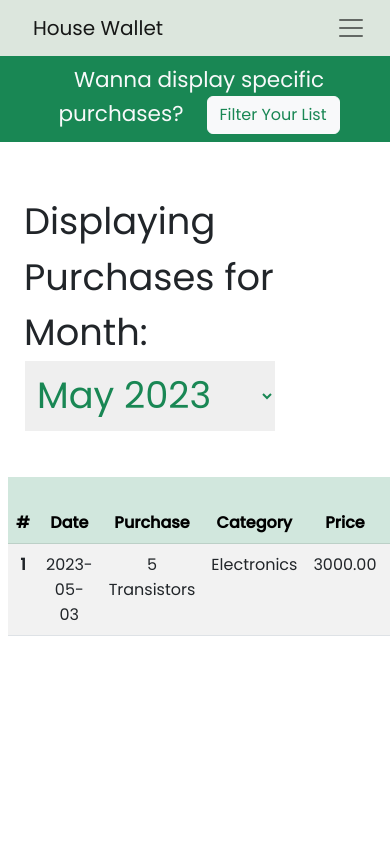
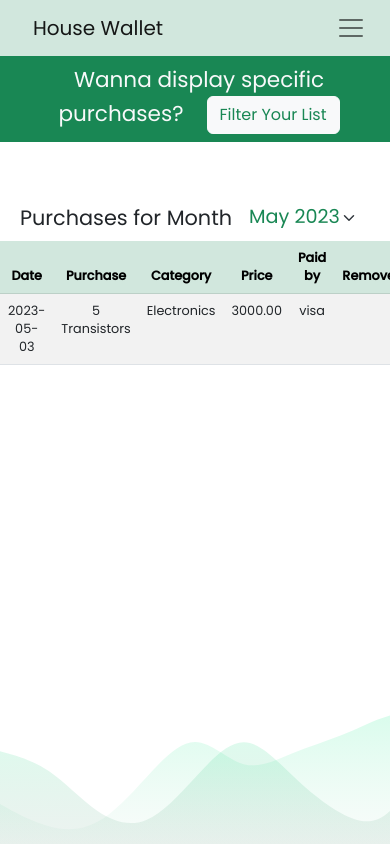
Before and after one commit to MariamAtef226/House-Wallet, a PHP site: page /purchases.php in a window 390 px wide. Run offline with PHP 8.4, Linux system fonts and the light colour scheme; the visitor is signed in with stand-in values (Sample User, id 1); data comes from the database, SQL or seed files in the repository; some libraries are stand-ins or nearby versions; some web fonts are replaced.

Commit message:
adjusted mobile view and background for purchases page

```diff
--- a/css/style.css
+++ b/css/style.css
@@ -1,5 +1,5 @@
 :root {
-  --lightest-green: rgb(220, 230, 221);
+  --lightest-green: #d1e7dd;
   --success: #198754;
 }
 
@@ -109,8 +109,16 @@ body {
   border-left: #198754 solid 5px;
 }
 
+/* purchases page background */
 
+.wave-bg{
+  background-repeat: no-repeat;
+  background-position: bottom;
+}
 
+.the-table{
+  background-color: rgba(255,255,255,0.7);
+}
 /* responsive styling -- mobile view */
 /* following Desktop First scheme*/
 
@@ -139,5 +147,20 @@ body {
     .add-caption{
       align-items: center;
     }
+    .disp-purchases-form{
+      text-align: center;
+      font-size: 1.3rem !important;
+      justify-content: center;
+    }
+    select{
+      font-size: 1.2rem !important;
+
+    }
+    .p-table > table > thead > tr > th, .p-table > table > tbody > tr > td{
+      font-size:0.8rem !important;
+    }
+    .p-table{
+      padding:0 !important;
+    }
 
 }
--- a/purchases.php
+++ b/purchases.php
@@ -39,7 +39,8 @@ $place = 'purchases';
 ?>
 
 
-<body>
+<body class="wave-bg" style="background-image:url('imgs/wave.svg')">
+
     <div class="row m-0">
 
         <?php
@@ -122,9 +123,14 @@ $place = 'purchases';
 
                 <!-- displayed month filter -->
                 <div style="font-size:2.3rem;" class="pt-4">
-                    <form method="get" action="purchases.php" onchange="submit()">
-                        Displaying Purchases for Month:
-                        <select name="monthyear" class="text-success p-2 border border-white">
+                    <form class="disp-purchases-form mb-0 d-flex align-items-center" method="get" action="purchases.php" onchange="submit()">
+                        <div class="col-auto">
+                            <label class="col-form-label pe-2"> Purchases for Month</label>
+                        </div>
+                        <div class="col-auto">
+
+
+                            <select name="monthyear" style="font-size:2rem;" class="text-success p-2 form-select border-white ">
                                 <?php
                                 if (!empty($pairs)) {
                                     foreach ($pairs as $pair) {
@@ -132,28 +138,29 @@ $place = 'purchases';
                                         $m = $pair[0];
                                         $y = $pair[1];
                                 ?>
-                                    <option value="<?= $m . "" . $y ?>" <?= !empty($_GET['monthyear']) && $_GET['monthyear'] == $m . $y ? " selected " : " " ?>><?= $m . " " . $y ?></option>
+                                        <option style="font-size:2rem;" value="<?= $m . "" . $y ?>" <?= !empty($_GET['monthyear']) && $_GET['monthyear'] == $m . $y ? " selected " : " " ?>><?= $m . " " . $y ?></option>
                                 <?php }
                                 }
                                 ?>
 
                             </select>
+                        </div>
                     </form>
                 </div>
 
             </div>
 
             <!-- purchases table -->
-            <div class="p-2 table-responsive ">
-                <table class="table table-striped table-hover text-center ">
+            <div class="p-2 pt-0 table-responsive p-table">
+                <table class="table table-striped table-hover text-center the-table">
                     <thead class="table-success">
                         <tr>
-                            <th scope="col">#</th>
+                            <th scope="col" class="d-none d-md-table-cell">#</th>
                             <th scope="col">Date</th>
                             <th scope="col">Purchase</th>
                             <th scope="col">Category</th>
                             <th scope="col">Price</th>
-                            <th scope="col">Payment Method</th>
+                            <th scope="col">Paid by</th>
                             <?= $month == date('m') && $year == date('Y') ? '<th scope="col">Remove</th>' : '' ?>
                         </tr>
                     </thead>
@@ -166,7 +173,7 @@ $place = 'purchases';
                             foreach ($purchases as $p) {
                         ?>
                                 <tr>
-                                    <th scope="row"><?= $i++ ?></th>
+                                    <th scope="row" class="d-none d-md-table-cell"><?= $i++ ?></th>
                                     <td><?= $p->getDate(); ?></td>
                                     <td><?= $p->getName(); ?></td>
                                     <td><?= $p->getCategory(); ?></td>
```
Also changed, not shown: imgs/wave.svg (added). Lines whose indentation alone changed are shown as unchanged.
